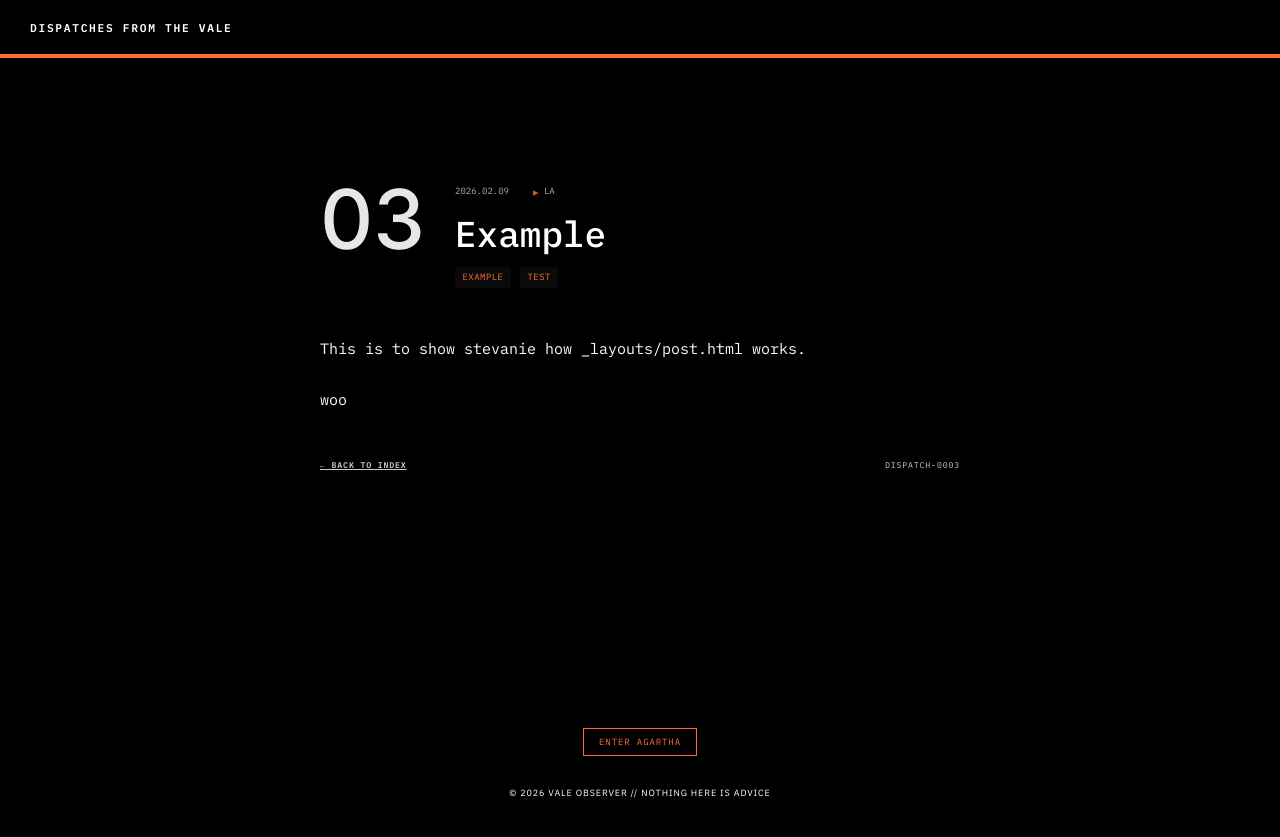
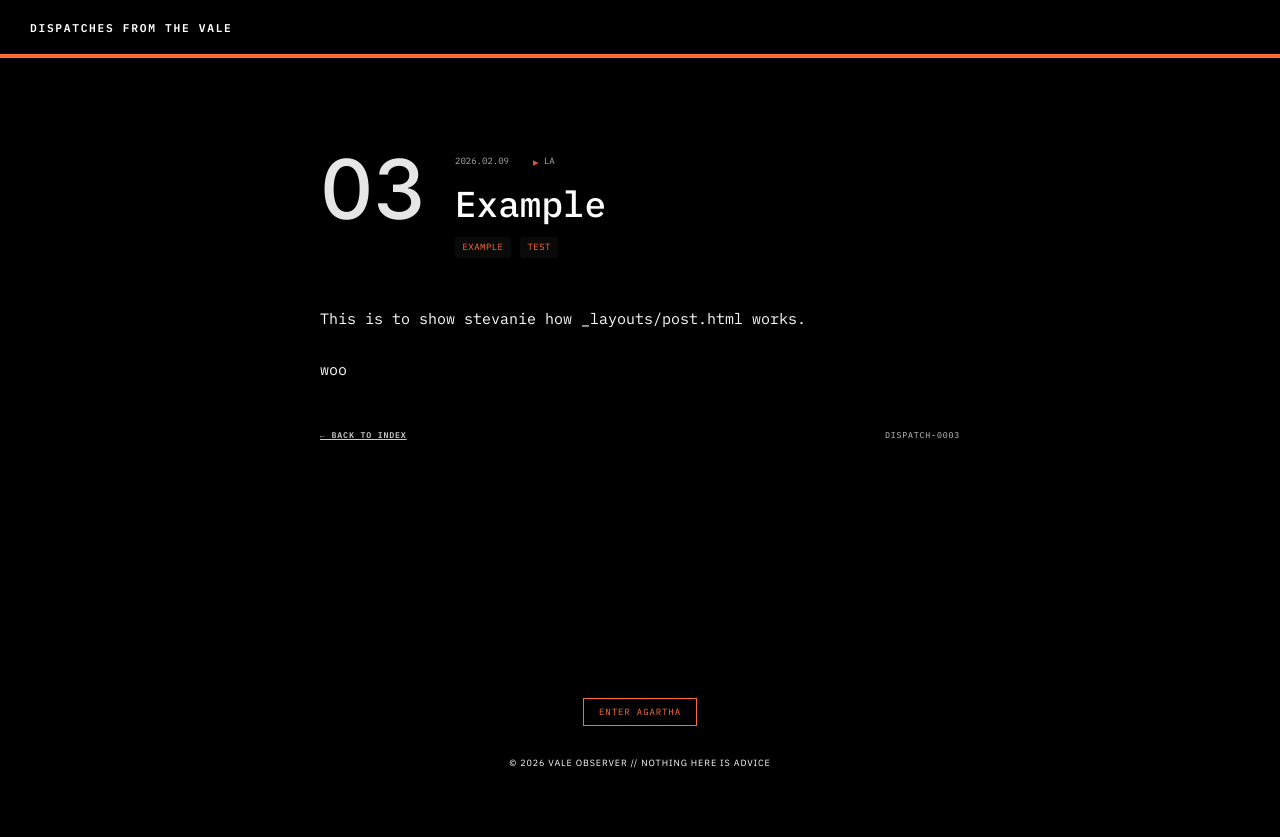
Before and after one commit to valeobserver/dispatches-from-the-vale, a Jekyll site: the page built from _posts/2026-02-09-show-stevanie.md, in a window 1280 px wide. Shown: the top 837 px of the page. Built offline with Jekyll 4.4.1, drawn with Linux system fonts in a browser that asks for light colours.

Commit message:
Update post.html

```diff
--- a/_layouts/post.html
+++ b/_layouts/post.html
@@ -16,7 +16,7 @@ layout: default
             grid-template-columns: auto 1fr;
             gap: 2rem;
             align-items: stretch;
-            margin-top: -1rem;
+            margin-top: -3rem;
         }
 
   .article-top-row {
```
